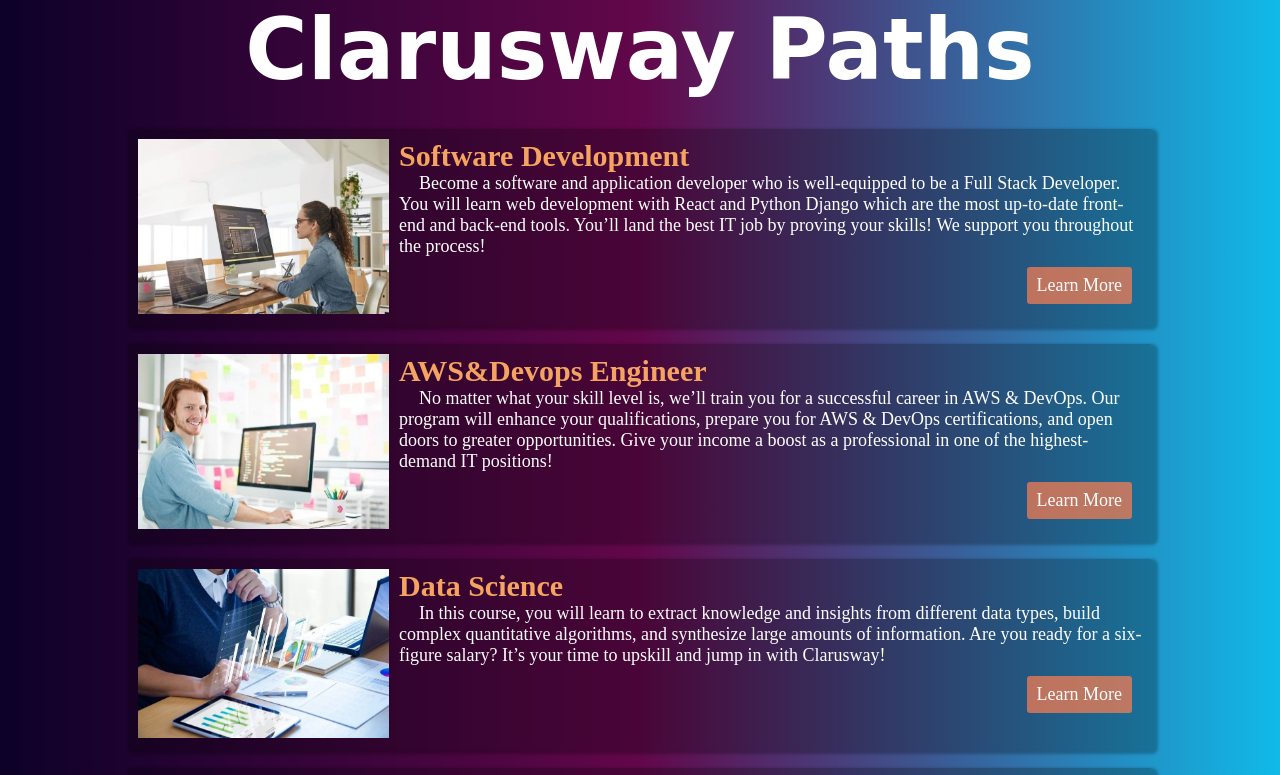
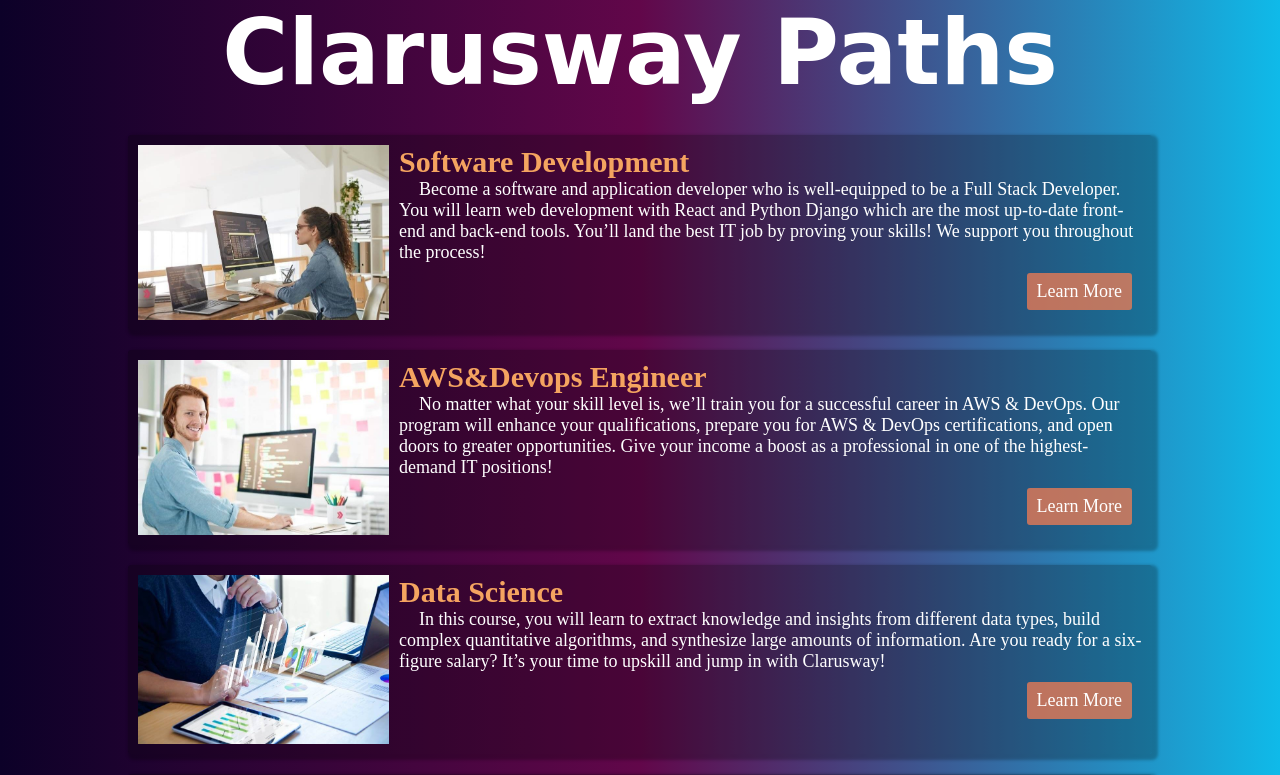
Before and after one commit to MehmedA/homework, a plain HTML site: page 003-Clarusway-Paths/index.html in a window 1280 px wide. Shown: the top 775 px of the page. Drawn offline with Linux system fonts and the light colour scheme; a web font is replaced by a local one.

```diff
--- a/003-Clarusway-Paths/paths.css
+++ b/003-Clarusway-Paths/paths.css
@@ -67,7 +67,7 @@
     font-family: 'Rubik Vinyl', cursive;
     padding-top: 0;
     padding-bottom: 10px;
-    font-size: 85px;
+    font-size: 90px;
 }
 
 h2 {
```
Also changed, not shown: 003-Clarusway-Paths/index.html (renamed from 003-Clarusway-Paths/paths.html), 1 other file.
